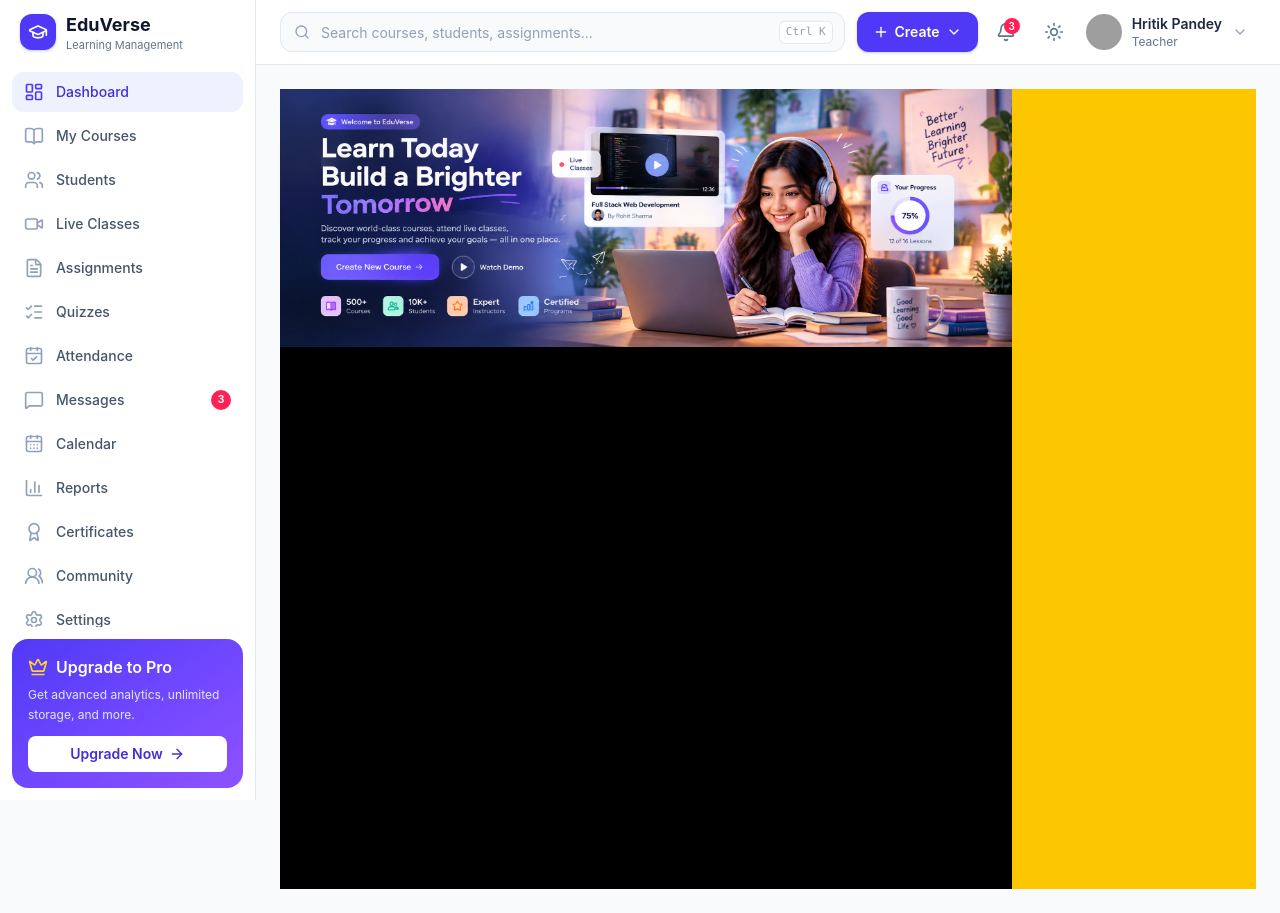
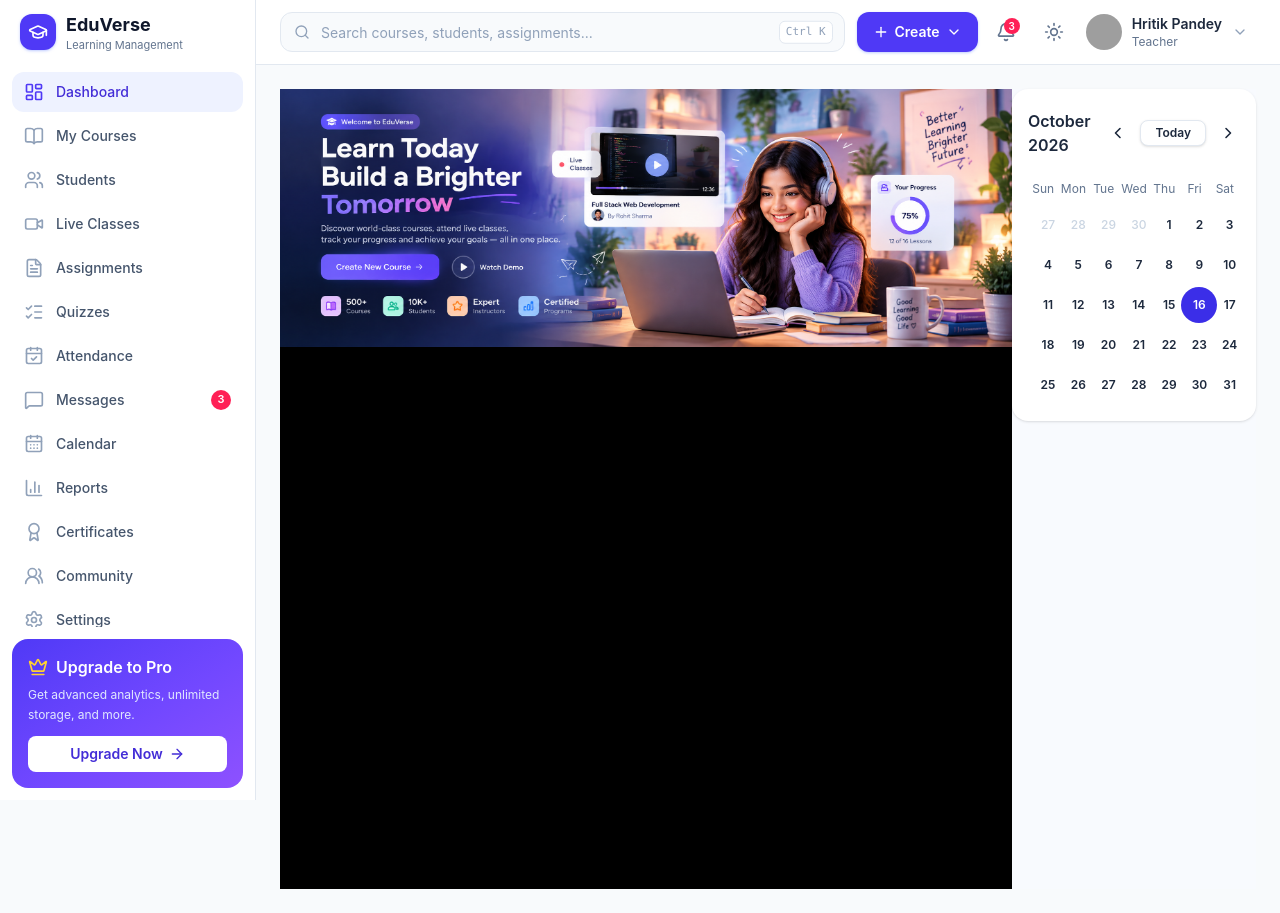
Before and after one commit to iamayushkarma/lms-dashbaord, a React (Vite) app: page / in a window 1280 px wide. Built offline with nearby package versions, Linux system fonts and the light colour scheme; grey boxes are pictures that could not be loaded.

Commit message:
feat: add calander

```diff
--- a/package.json
+++ b/package.json
@@ -13,6 +13,7 @@
     "@tailwindcss/vite": "^4.3.3",
     "lucide-react": "^1.58.0",
     "react": "^19.2.8",
+    "react-day-picker": "^10.0.2",
     "react-dom": "^19.2.8",
     "tailwindcss": "^4.3.3"
   },
--- /dev/null
+++ b/src/dashboard/components/Calander.tsx
@@ -0,0 +1,127 @@
+import { useState } from "react";
+import { DayPicker } from "react-day-picker";
+
+type CalendarProps = {
+  value?: Date;
+  onChange?: (date: Date) => void;
+};
+
+const focusRing =
+  "focus-visible:outline focus-visible:outline-2 focus-visible:outline-offset-2 focus-visible:outline-[#3b2ee8]";
+
+export default function Calendar({ value, onChange }: CalendarProps) {
+  const [internalDate, setInternalDate] = useState(new Date());
+  const selected = value ?? internalDate;
+  const [month, setMonth] = useState(selected);
+
+  const title = month.toLocaleDateString("en-US", {
+    month: "long",
+    year: "numeric",
+  });
+
+  function handleSelect(date: Date) {
+    setInternalDate(date);
+    setMonth(date);
+    onChange?.(date);
+  }
+
+  function goToToday() {
+    handleSelect(new Date());
+  }
+
+  function changeMonth(step: number) {
+    setMonth(new Date(month.getFullYear(), month.getMonth() + step, 1));
+  }
+
+  return (
+    <div className="w-full max-w-[340px] rounded-2xl bg-white px-4 pb-4 pt-5 text-slate-800 shadow-sm">
+      <div className="mb-5 flex items-center justify-between">
+        <h2 className="text-base font-semibold">{title}</h2>
+
+        <div className="flex items-center gap-2.5">
+          <button
+            type="button"
+            aria-label="Previous month"
+            onClick={() => changeMonth(-1)}
+            className={`grid h-6 w-6 place-items-center rounded-md hover:bg-slate-100 ${focusRing}`}
+          >
+            <Chevron direction="left" />
+          </button>
+
+          <button
+            type="button"
+            onClick={goToToday}
+            className={`rounded-lg border border-slate-200 bg-white px-3.5 py-1 text-xs font-semibold shadow-sm hover:bg-slate-50 ${focusRing}`}
+          >
+            Today
+          </button>
+
+          <button
+            type="button"
+            aria-label="Next month"
+            onClick={() => changeMonth(1)}
+            className={`grid h-6 w-6 place-items-center rounded-md hover:bg-slate-100 ${focusRing}`}
+          >
+            <Chevron direction="right" />
+          </button>
+        </div>
+      </div>
+
+      <DayPicker
+        mode="single"
+        required
+        selected={selected}
+        onSelect={handleSelect}
+        month={month}
+        onMonthChange={setMonth}
+        showOutsideDays
+        hideNavigation
+        formatters={{
+          formatWeekdayName: (date) =>
+            date.toLocaleDateString("en-US", { weekday: "short" }),
+        }}
+        classNames={{
+          root: "w-full",
+          months: "block",
+          month: "block",
+          month_caption: "hidden", // we render our own header above
+          month_grid: "w-full table-fixed border-collapse",
+          weekday: "pb-2 pt-1 text-center text-xs font-normal text-slate-500",
+          day: "group p-0.5 text-center",
+          day_button: `mx-auto grid h-9 w-9 place-items-center rounded-full text-xs font-semibold transition-colors
+            group-[:not(.is-selected)]:hover:bg-slate-100
+            group-[.is-outside:not(.is-selected)]:font-medium
+            group-[.is-outside:not(.is-selected)]:text-slate-300
+            group-[.is-selected]:bg-[#3b2ee8]
+            group-[.is-selected]:text-white
+            ${focusRing}`,
+          selected: "is-selected",
+          outside: "is-outside",
+        }}
+      />
+    </div>
+  );
+}
+
+function Chevron({ direction }: { direction: "left" | "right" }) {
+  const path =
+    direction === "left" ? "M10 3.5 5.5 8l4.5 4.5" : "M6 3.5 10.5 8 6 12.5";
+
+  return (
+    <svg
+      width="16"
+      height="16"
+      viewBox="0 0 16 16"
+      fill="none"
+      aria-hidden="true"
+    >
+      <path
+        d={path}
+        stroke="currentColor"
+        strokeWidth="1.6"
+        strokeLinecap="round"
+        strokeLinejoin="round"
+      />
+    </svg>
+  );
+}
--- a/src/dashboard/main-body/MainBody.tsx
+++ b/src/dashboard/main-body/MainBody.tsx
@@ -1,13 +1,16 @@
 import React from "react";
 import HeaderImage from "../components/HeaderImage";
+import Calendar from "../components/Calander";
 
 function MainBody() {
   return (
-    <div className="flex w-full bg-blue-500 h-svh">
+    <div className="flex w-full h-svh bg-[#f8fafe]">
       <div className="lg:w-[75%] 2xl:w-[80%] bg-black">
         <HeaderImage />
       </div>
-      <div className="lg:w-[25%] 2xl:w-[20%] bg-yellow-400"></div>
+      <div className="lg:w-[25%] 2xl:w-[20%]">
+        <Calendar />
+      </div>
       <div></div>
     </div>
   );
```
Also changed, not shown: 1 other file (tests, documents, lock files or other folders).
